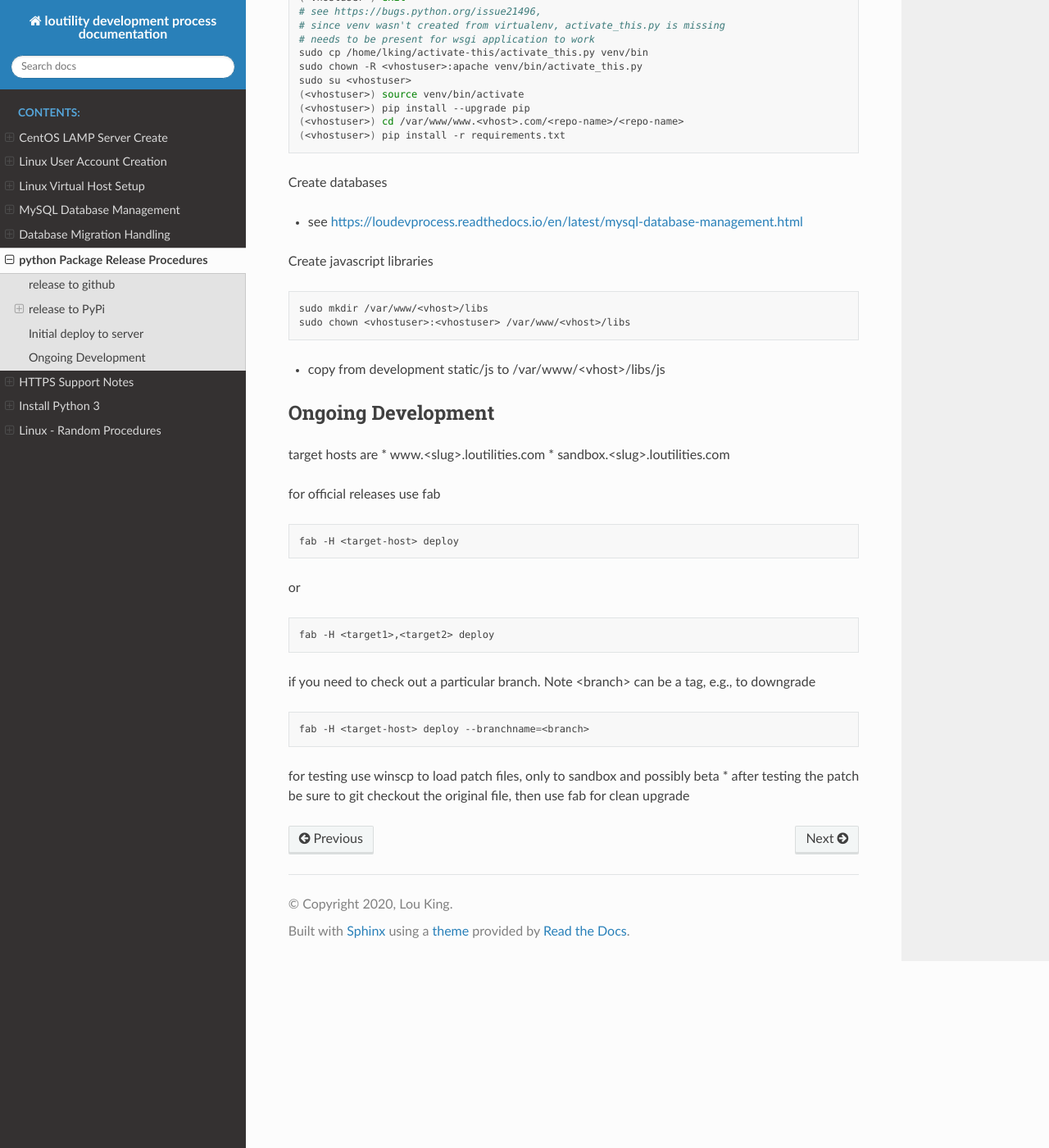
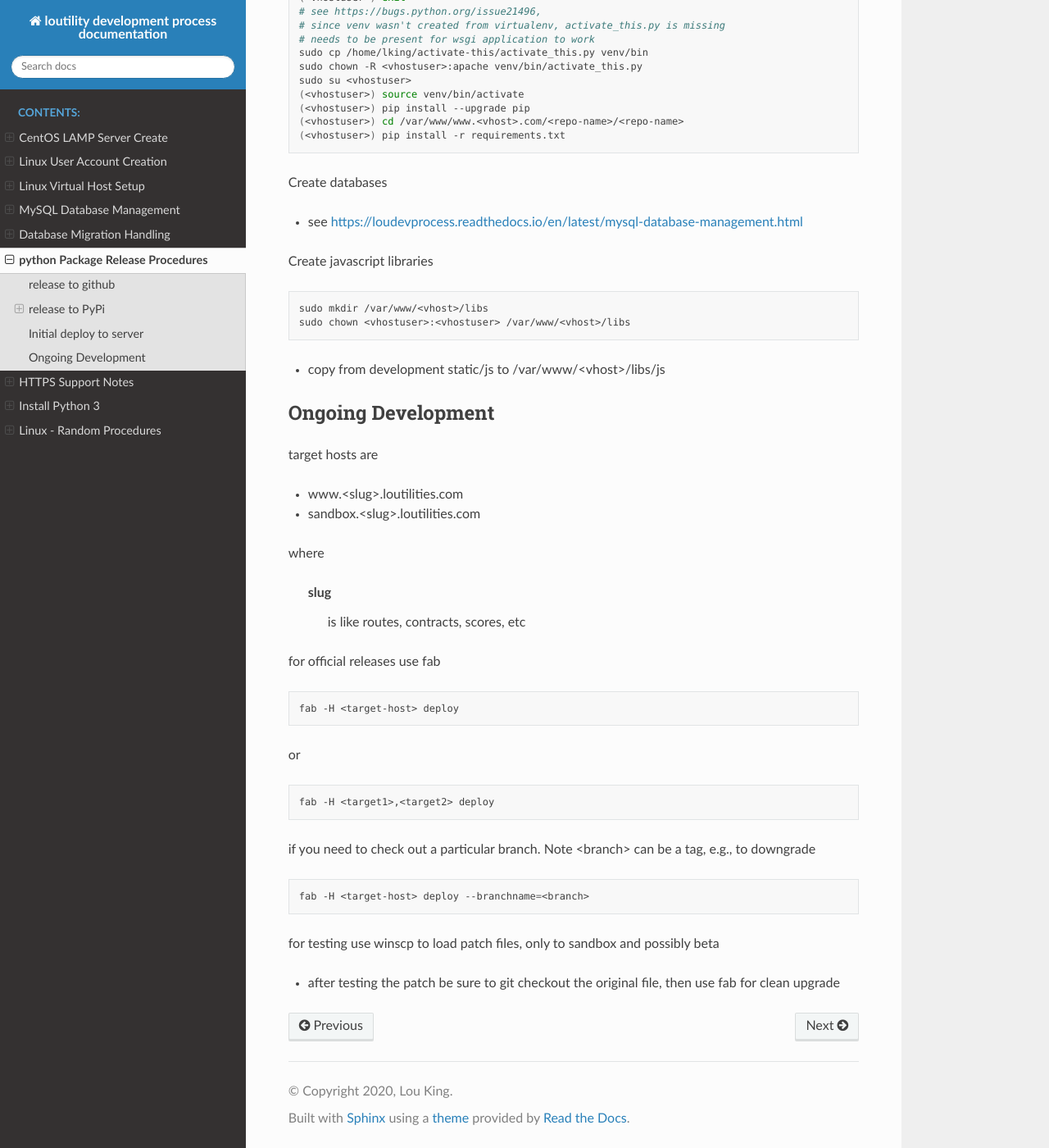
Before and after one commit to shanholtzerk/fork_loudevprocess, a Sphinx documentation site: the page built from docs/source/python-package-release-procedure.rst, in a window 1280 px wide and 1400 px high, scrolled down 2634 px. Shown: the whole window at 82% size. Built offline with Sphinx 7.4.7 and the Read the Docs theme 2.0.0, drawn with Linux system fonts in a browser that asks for light colours.

Commit message:
package release - ongoing development 3

```diff
--- a/docs/source/python-package-release-procedure.rst
+++ b/docs/source/python-package-release-procedure.rst
@@ -165,8 +165,14 @@ Ongoing Development
 --------------------------
 
 target hosts are
+
 * www.<slug>.loutilities.com
 * sandbox.<slug>.loutilities.com
+
+where
+
+    slug
+        is like routes, contracts, scores, etc
 
 for official releases use fab
 
@@ -187,4 +193,5 @@ if you need to check out a particular branch. Note <branch> can be a tag, e.g.,
     fab -H <target-host> deploy --branchname=<branch>
 
 for testing use winscp to load patch files, only to sandbox and possibly beta
+
 * after testing the patch be sure to git checkout the original file, then use fab for clean upgrade
```
